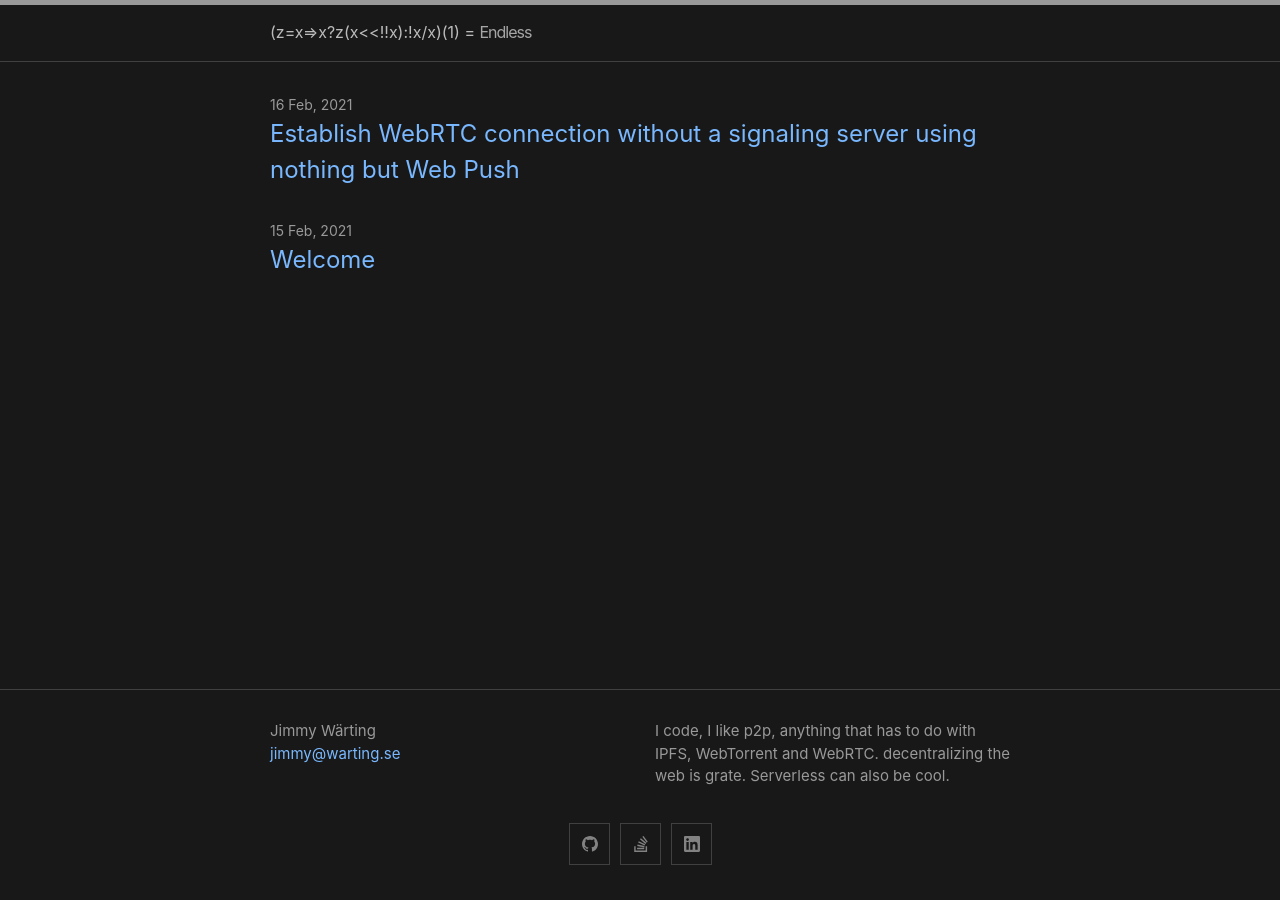
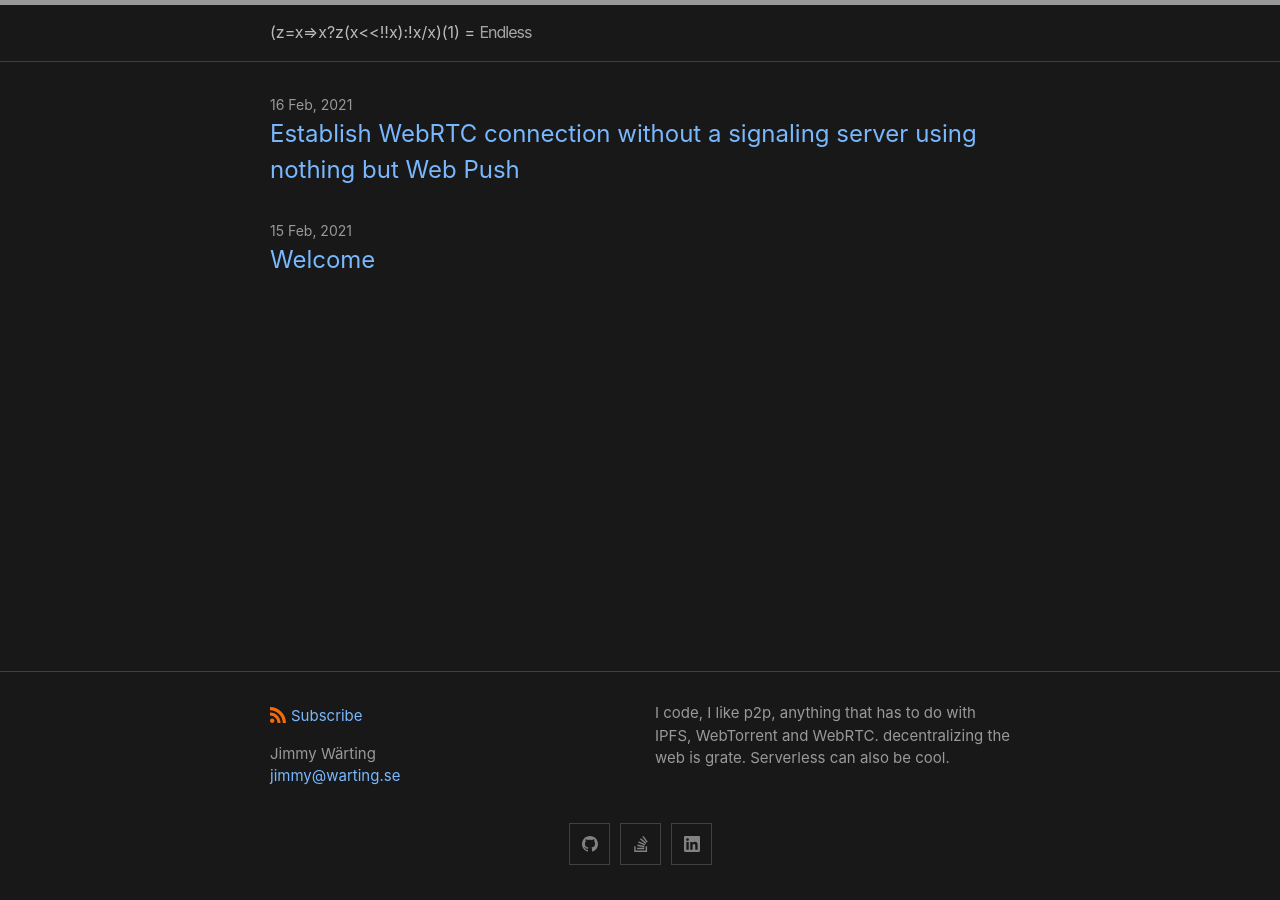
Before and after one commit to jimmywarting/jimmy.warting.se, a Jekyll site: the page built from index.md, in a window 1280 px wide. Built offline with Jekyll 4.4.1, drawn with Linux system fonts in a browser that asks for light colours.

Commit message:
added back rss

```diff
--- a/_includes/footer.html
+++ b/_includes/footer.html
@@ -5,6 +5,13 @@
 
     <div class="footer-col-wrapper">
       <div class="footer-col">
+      <p class="feed-subscribe">
+        <a href="{{ 'feed.xml' | relative_url }}">
+          <svg class="svg-icon orange">
+            <use xlink:href="{{ 'assets/minima-social-icons.svg#rss' | relative_url }}"></use>
+          </svg><span>Subscribe</span>
+        </a>
+      </p>
       {%- if site.author %}
         <ul class="contact-list">
           {% if site.author.name -%}
```
